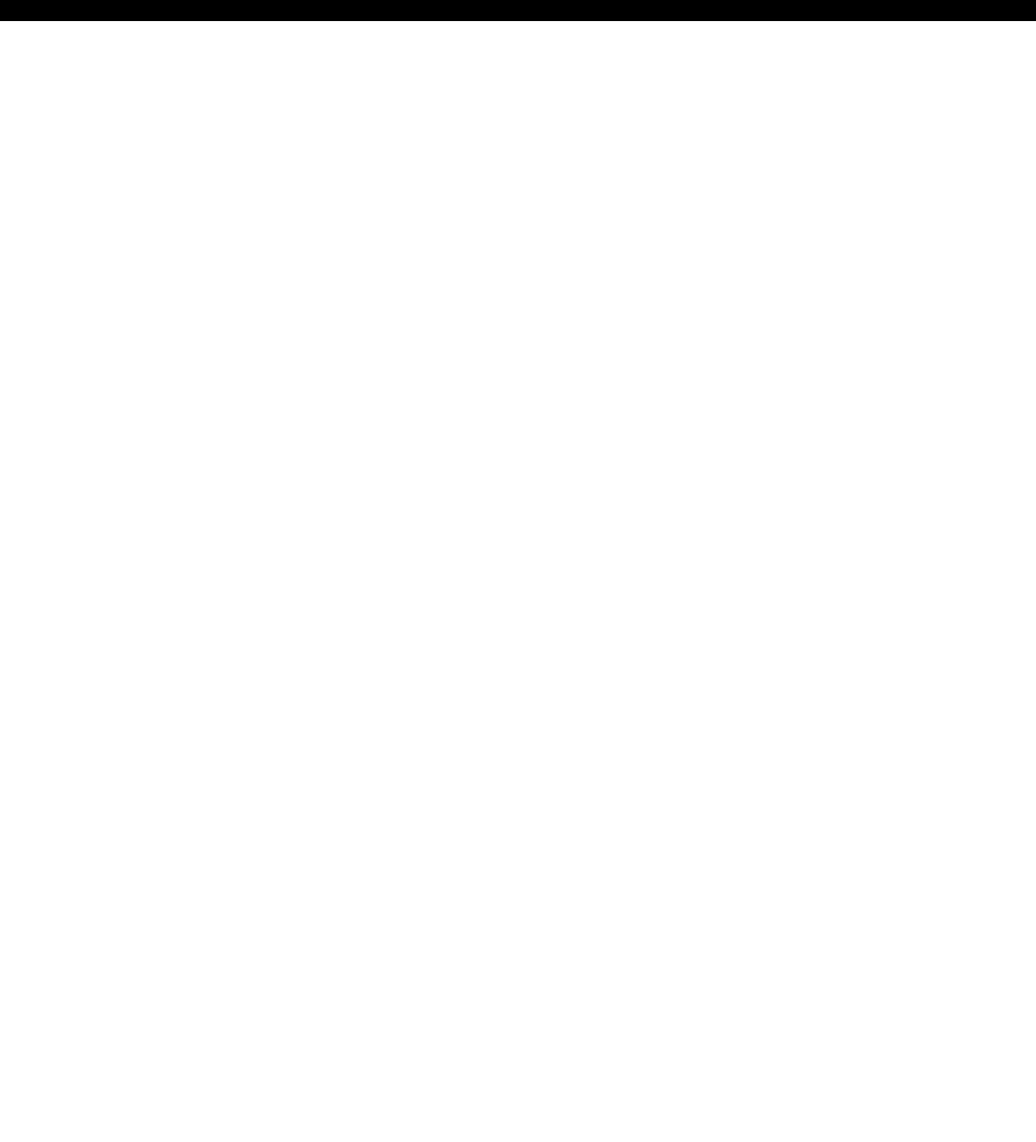
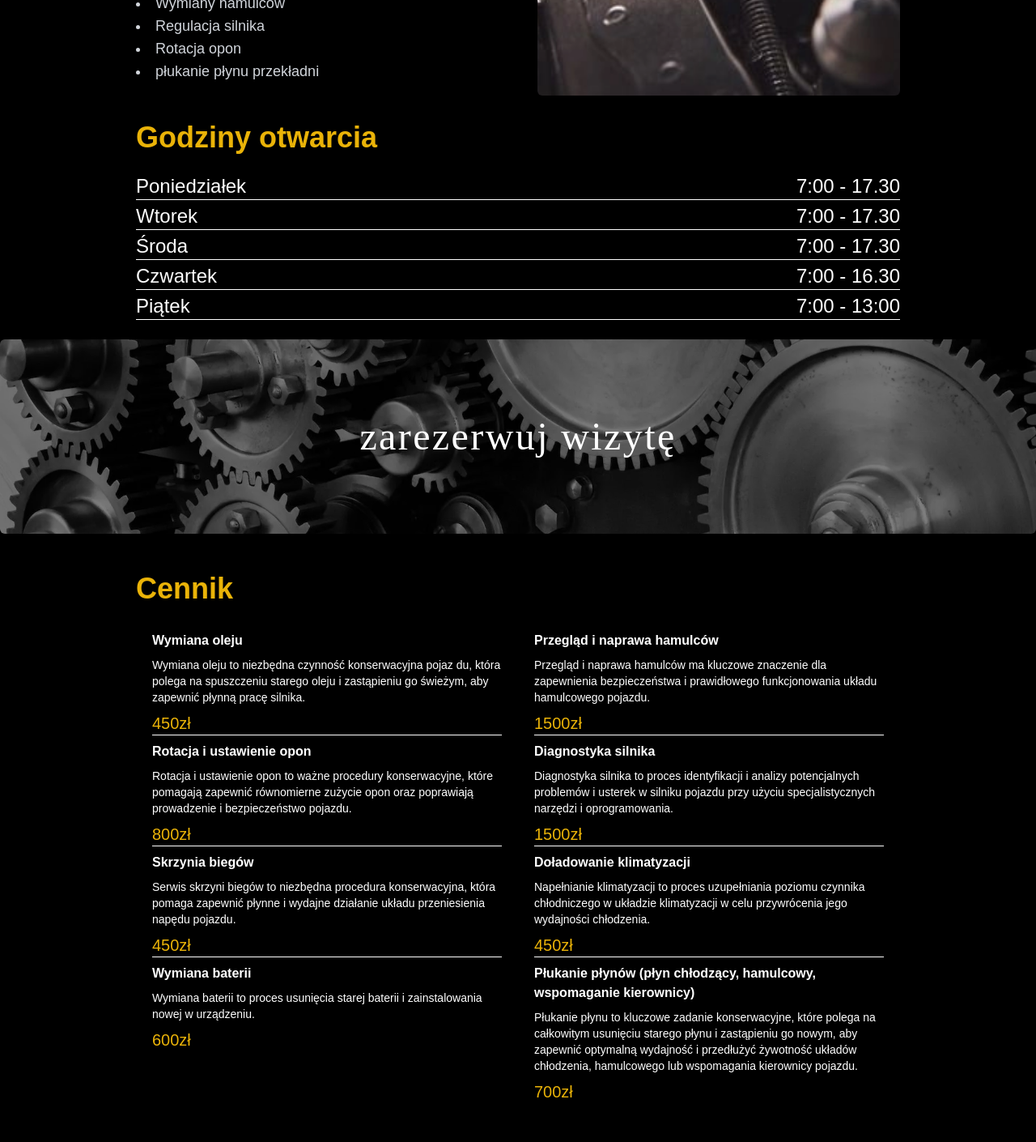
Before and after one commit to ziebamikolaj/carsy, a React (Vite) app: page / in a window 1280 px wide. Shown: the part 1330-2740 px from the top of the page at 81% size. Before the commit the page ends 1356 px from the top, so only its background shows below. Built offline with nearby package versions, Linux system fonts and the light colour scheme.

Commit message:
feat: new sections

```diff
--- /dev/null
+++ b/src/contact.tsx
@@ -0,0 +1,35 @@
+interface ContactProps {
+   className: string;
+}
+const Contact = ({ className }: ContactProps) => {
+   return (
+      <div className={className} id="contact">
+         <div
+            className="h-72 w-full rounded-md bg-cover bg-top bg-no-repeat md:col-span-2 md:h-full"
+            style={{ backgroundImage: "url('/contact.webp')" }}
+         ></div>
+         <div className="mt-8 text-gray-300">
+            <h2 className="mb-6 text-4xl font-bold text-yellow-500">kontakt</h2>
+            <p className="leading-loose">
+               W Carsy staramy się zapewnić naszym klientom najlepsze usługi
+               naprawy samochodów w przystępnych cenach. Aby umówić się na
+               wizytę wystarczy wejść na naszą stronę internetową i kliknąć
+               przycisk "Zarezerwuj wizytę". Spowoduje to przejście do naszego
+               systemu rezerwacji online, w którym możesz wybrać preferowaną
+               datę i godzinę naprawy samochodu. Jeśli masz jakiekolwiek pytania
+               dotyczące naszych usług lub chciałbyś zapytać o konkretną
+               naprawę, możesz łatwo skontaktować się z nami za pośrednictwem
+               naszej strony internetowej.
+            </p>
+            <p className="mt-4">Warszawska 17 Katowice, 40-009</p>
+            <p>
+               <a href="tel:48793697347" className="underline">
+                  +48 793 697 347
+               </a>
+            </p>
+         </div>
+      </div>
+   );
+};
+
+export default Contact;
--- a/src/index.css
+++ b/src/index.css
@@ -1,4 +1,4 @@
 @import "tailwindcss/base";
 @import "tailwindcss/components";
 @import "tailwindcss/utilities";
-@import url("https://fonts.googleapis.com/css2?family=Rajdhani:wght@600&family=Zilla+Slab:wght@300;500&display=swap");
+@import url("https://fonts.googleapis.com/css2?family=Abril+Fatface&family=Rajdhani:wght@600&family=Zilla+Slab:wght@300;500&display=swap");
--- a/src/main.tsx
+++ b/src/main.tsx
@@ -4,13 +4,21 @@ import Navbar from "./navbar.tsx";
 import AboutUs from "./about-us.tsx";
 import "./index.css";
 import Service from "./service.tsx";
+import Timetable from "./timetable.tsx";
+import Reservation from "./reservation.tsx";
+import Pricelist from "./price-list.tsx";
+import Contact from "./contact.tsx";
 
 const App = () => (
    <React.StrictMode>
-      <div className="flex flex-wrap justify-center bg-black">
-         <Navbar className="fixed w-full bg-nav-bg" />
-         <AboutUs className="mt-24 p-12 text-lg md:grid md:grid-cols-2 md:gap-x-5" />
-         <Service className="p-12 text-lg md:grid md:grid-cols-2 md:gap-x-12" />
+      <div className="flex w-full flex-wrap justify-center bg-black md:pl-36 md:pr-36">
+         <Navbar className="fixed z-50 flex w-full scroll-mt-12 items-center justify-center bg-nav-bg pt-16 md:-ml-36 md:-mr-36 md:pt-2" />
+         <AboutUs className="mt-20 w-full scroll-mt-12 p-6 text-lg md:grid md:grid-cols-2 md:gap-x-5" />
+         <Service className="scroll-mt-12 p-6 text-lg md:grid md:grid-cols-2 md:gap-x-12" />
+         <Timetable className="w-full scroll-mt-12 p-6 text-lg md:text-2xl"></Timetable>
+         <Reservation className="w-screen scroll-mt-16 text-lg md:-ml-36 md:-mr-36 md:text-3xl"></Reservation>
+         <Pricelist className="w-full scroll-mt-12 p-6"></Pricelist>
+         <Contact className="w-full scroll-mt-12 p-6 md:grid md:grid-cols-3 md:gap-x-5"></Contact>
       </div>
    </React.StrictMode>
 );
--- a/src/navbar.tsx
+++ b/src/navbar.tsx
@@ -1,29 +1,33 @@
 import "./index.css";
 import menuIcon from "/menu-icon.svg";
-import React from "react";
-const Navbar: React.FC<{ className?: string }> = ({ className }) => {
+import { useState } from "react";
+
 const menuItems = [
-      { href: "/about", text: "O nas" },
-      { href: "/opening-times", text: "Godziny otwarcia" },
-      { href: "/reservation", text: "Rezerwacja" },
-      { href: "/pricing", text: "Cennik" },
-      { href: "/contact", text: "Kontakt" },
-      { href: "/login", text: "Zaloguj" },
+   { href: "#about", text: "O nas" },
+   { href: "#timetable", text: "Godziny otwarcia" },
+   { href: "#reservation", text: "Rezerwacja" },
+   { href: "#pricing", text: "Cennik" },
+   { href: "#contact", text: "Kontakt" },
+   { href: "", text: "Zaloguj" }, // yet to be implemented
 ];
-   const [menuOpen, setMenuOpen] = React.useState(false);
-   const toggleMenu = () => setMenuOpen(!menuOpen);
+interface NavbarProps {
+   className: string;
+}
+
+const Navbar = ({ className }: NavbarProps) => {
+   const [menuOpen, setMenuOpen] = useState(false);
+   const toggleMenu = () => setMenuOpen(menuOpen => !menuOpen);
    return (
       <div className={className}>
-         <div className="my-4 flex items-center justify-center pt-16 md:pt-0">
          <img
             src="/carsy-logo.webp"
             alt="Carsy logo"
-               className="h-18 fixed left-5 top-0 mt-6 w-72 md:static "
+            className="h-18 fixed left-0 top-0 ml-0.5 mt-1 w-64 md:static md:mt-0 "
          />
          <img
             src={menuIcon}
             alt="menu icon"
-               className="fixed right-0 top-0 ml-8 mr-8 mt-8 h-12 w-12 cursor-pointer md:hidden"
+            className="fixed right-8 top-4 h-8 w-8 cursor-pointer md:mt-0 md:hidden"
             onClick={toggleMenu}
          />
          <ul
@@ -36,6 +40,7 @@ const Navbar: React.FC<{ className?: string }> = ({ className }) => {
                   <a
                      href={item.href}
                      className="text-white transition duration-300 hover:text-yellow-200"
+                     onClick={toggleMenu}
                   >
                      {item.text}
                   </a>
@@ -43,7 +48,6 @@ const Navbar: React.FC<{ className?: string }> = ({ className }) => {
             ))}
          </ul>{" "}
       </div>
-      </div>
    );
 };
 
--- /dev/null
+++ b/src/price-list.tsx
@@ -0,0 +1,91 @@
+interface PricelistProps {
+   className: string;
+}
+
+interface PricelistItem {
+   name: string;
+   description: string;
+   price: string;
+}
+// this will be replaced with data from the api
+const pricelist: PricelistItem[] = [
+   {
+      name: "Wymiana oleju",
+      description:
+         "Wymiana oleju to niezbędna czynność konserwacyjna pojaz du, która polega na spuszczeniu starego oleju i zastąpieniu go świeżym, aby zapewnić płynną pracę silnika.",
+      price: "450zł",
+   },
+   {
+      name: "Przegląd i naprawa hamulców",
+      description:
+         "Przegląd i naprawa hamulców ma kluczowe znaczenie dla zapewnienia bezpieczeństwa i prawidłowego funkcjonowania układu hamulcowego pojazdu.",
+      price: "1500zł",
+   },
+   {
+      name: "Rotacja i ustawienie opon",
+      description:
+         "Rotacja i ustawienie opon to ważne procedury konserwacyjne, które pomagają zapewnić równomierne zużycie opon oraz poprawiają prowadzenie i bezpieczeństwo pojazdu.",
+      price: "800zł",
+   },
+   {
+      name: "Diagnostyka silnika",
+      description:
+         "Diagnostyka silnika to proces identyfikacji i analizy potencjalnych problemów i usterek w silniku pojazdu przy użyciu specjalistycznych narzędzi i oprogramowania.",
+      price: "1500zł",
+   },
+   {
+      name: "Skrzynia biegów",
+      description:
+         "Serwis skrzyni biegów to niezbędna procedura konserwacyjna, która pomaga zapewnić płynne i wydajne działanie układu przeniesienia napędu pojazdu.",
+      price: "450zł",
+   },
+   {
+      name: "Doładowanie klimatyzacji",
+      description:
+         "Napełnianie klimatyzacji to proces uzupełniania poziomu czynnika chłodniczego w układzie klimatyzacji w celu przywrócenia jego wydajności chłodzenia.",
+      price: "450zł",
+   },
+   {
+      name: "Wymiana baterii",
+      description:
+         "Wymiana baterii to proces usunięcia starej baterii i zainstalowania nowej w urządzeniu.",
+      price: "600zł",
+   },
+   {
+      name: "Płukanie płynów (płyn chłodzący, hamulcowy, wspomaganie kierownicy)",
+      description:
+         "Płukanie płynu to kluczowe zadanie konserwacyjne, które polega na całkowitym usunięciu starego płynu i zastąpieniu go nowym, aby zapewnić optymalną wydajność i przedłużyć żywotność układów chłodzenia, hamulcowego lub wspomagania kierownicy pojazdu.",
+      price: "700zł",
+   },
+];
+const displayPricelist = (pricelist: PricelistItem[]) => {
+   return (
+      <ul className="grid text-white md:grid-cols-2">
+         {pricelist.map((item, index) => (
+            <li
+               key={index}
+               className={`mt-1 border-b border-white md:mx-5 ${
+                  index >= pricelist.length - 2 ? "md:border-black" : ""
+               }`}
+            >
+               <div className="mt-1 font-bold">{item.name}</div>
+               <div className="py-2 text-sm">{item.description}</div>
+               <div className="text-xl text-yellow-500">{item.price}</div>
+            </li>
+         ))}
+      </ul>
+   );
+};
+
+const Pricelist = ({ className }: PricelistProps) => {
+   return (
+      <div className={className} id="pricing">
+         <div>
+            <h2 className="mb-6 text-4xl font-bold text-yellow-500">Cennik</h2>
+            {displayPricelist(pricelist)}
+         </div>
+      </div>
+   );
+};
+
+export default Pricelist;
--- /dev/null
+++ b/src/reservation.tsx
@@ -0,0 +1,26 @@
+interface ReservationProps {
+   className: string;
+}
+
+const Reservation = ({ className }: ReservationProps) => {
+   const handleReservation = () => {
+      // Add logic for handling reservation here
+   };
+
+   return (
+      <div className={className} id="reservation">
+         <div
+            className="relative w-full cursor-pointer rounded-md bg-cover bg-center bg-no-repeat hover:brightness-110 hover:transition hover:duration-500 hover:ease-in-out"
+            style={{ backgroundImage: "url('/reservation-section.webp')" }}
+            onClick={handleReservation}
+         >
+            <div className="absolute inset-0 bg-black opacity-50"></div>
+            <h2 className="font-abril relative mb-6 py-12 text-center text-5xl tracking-wider text-white md:py-24">
+               zarezerwuj wizytę
+            </h2>
+         </div>
+      </div>
+   );
+};
+
+export default Reservation;
--- /dev/null
+++ b/src/timetable.tsx
@@ -0,0 +1,43 @@
+interface TimetableProps {
+   className: string;
+}
+
+interface TimetableItem {
+   [key: string]: string;
+}
+
+const timetable: TimetableItem[] = [
+   { Poniedziałek: "7:00 - 17.30" },
+   { Wtorek: "7:00 - 17.30" },
+   { Środa: "7:00 - 17.30" },
+   { Czwartek: "7:00 - 16.30" },
+   { Piątek: "7:00 - 13:00" },
+];
+const displayTimetable = (timetable: TimetableItem[]) => {
+   return (
+      <ul>
+         {timetable.map((item, index) => (
+            <li key={index} className="mt-1 flex border-b border-white">
+               <div className="w-1/2">{Object.keys(item)[0]}</div>
+               <div className="w-1/2 text-right">{Object.values(item)[0]}</div>
+            </li>
+         ))}
+      </ul>
+   );
+};
+
+const Timetable = ({ className }: TimetableProps) => {
+   return (
+      <div className={className} id="timetable">
+         <div>
+            <h2 className="mb-6 text-4xl font-bold text-yellow-500">
+               Godziny otwarcia
+            </h2>
+
+            <ul className="text-white">{displayTimetable(timetable)}</ul>
+         </div>
+      </div>
+   );
+};
+
+export default Timetable;
--- a/tailwind.config.js
+++ b/tailwind.config.js
@@ -8,6 +8,7 @@ export default {
          },
          fontFamily: {
             sans: ["Rajdhani", "sans-serif"],
+            abril: ["Abril Fatface", "serif"],
          },
       },
    },
```
Also changed, not shown: src/about-us.tsx (+17 -6 lines), src/service.tsx (+20 -12 lines), public/contact.webp (added), public/reservation-section.webp (added). Lines whose indentation alone changed are shown as unchanged.
